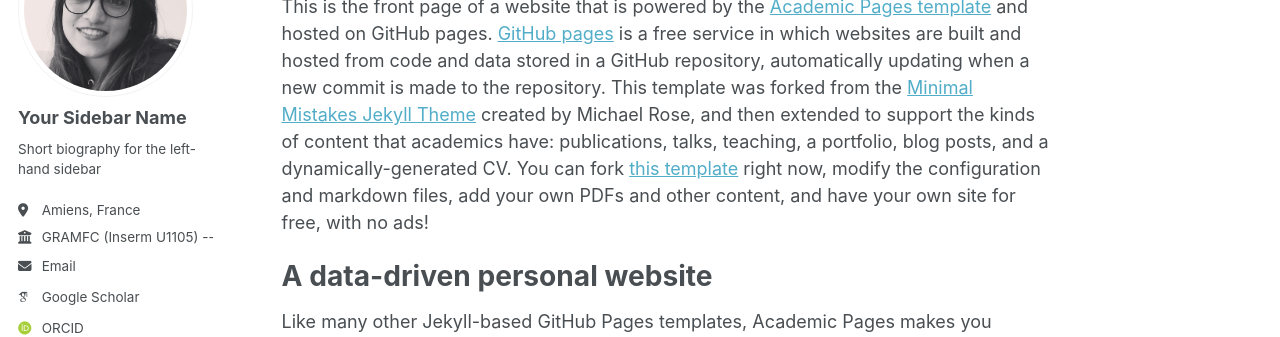
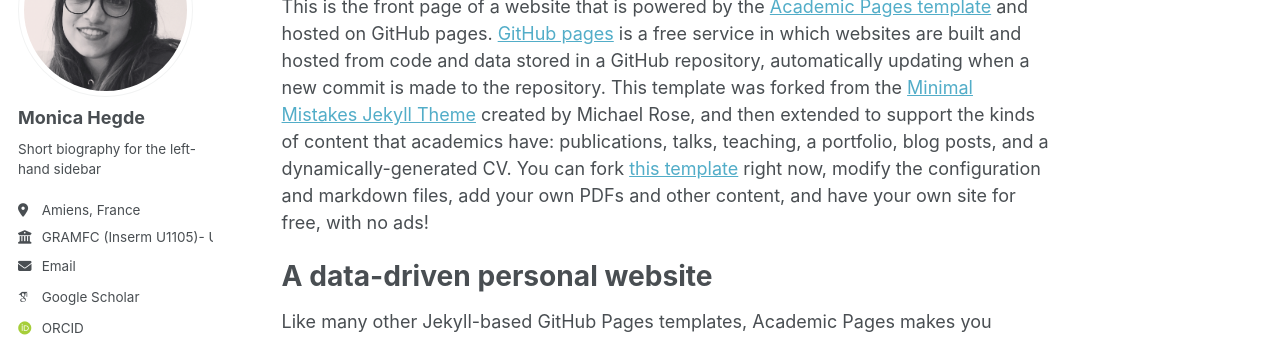
Before and after one commit to hahaharmonica/hahaharmonica.github.io, a Jekyll site: the page built from _pages/about.md, in a window 1280 px wide. Shown: the part 183-520 px from the top of the page. Built offline with Jekyll 4.4.1, drawn with Linux system fonts in a browser that asks for light colours; some web fonts are replaced.

Commit message:
Update _config.yml

```diff
--- a/_config.yml
+++ b/_config.yml
@@ -22,13 +22,13 @@ repository               : "hahaharmonica.github.io"
 author:
   # Biographic information
   avatar           : "profilephoto.png"
-  name             : "Your Sidebar Name"
+  name             : "Monica Hegde"
   pronouns         : # example: "she/her"
   bio              : "Short biography for the left-hand sidebar"
   location         : "Amiens, France"
-  employer         : "GRAMFC (Inserm U1105) -- Centre Universitaire de Recherche en Santé"
+  employer         : "GRAMFC (Inserm U1105)- U Picardie"
   uri              : # URL
-  email            : "none@example.org"
+  email            : "monica.s.hegde@gmail.com"
 
   # Academic websites
   arxiv            : # URL - Update with the correct link to your profile
```
